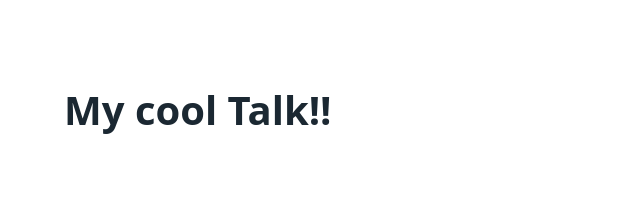
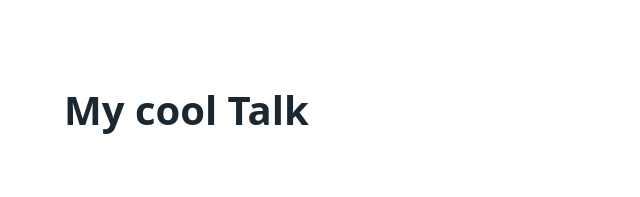
Before and after one commit to FPittelkow/TestSite, a plain HTML site: page index.html in a window 1280 px wide. Shown: the top 197 px of the page, 11-651 px from the left. Drawn offline with nearby package versions, Linux system fonts and the light colour scheme; files that its build step writes are made by us from their sources.

Commit message:
up
Signed-off-by: fpittelkow <f.pittelkow@gmail.com>

```diff
--- a/index.html
+++ b/index.html
@@ -9,7 +9,7 @@
 </head>
 <body>
   <main class="container">
-    <h1>My cool Talk!!</h1>
+    <h1>My cool Talk</h1>
     <div class="grid">
       <div>
         <h2>Some Heading!</h2>
```
